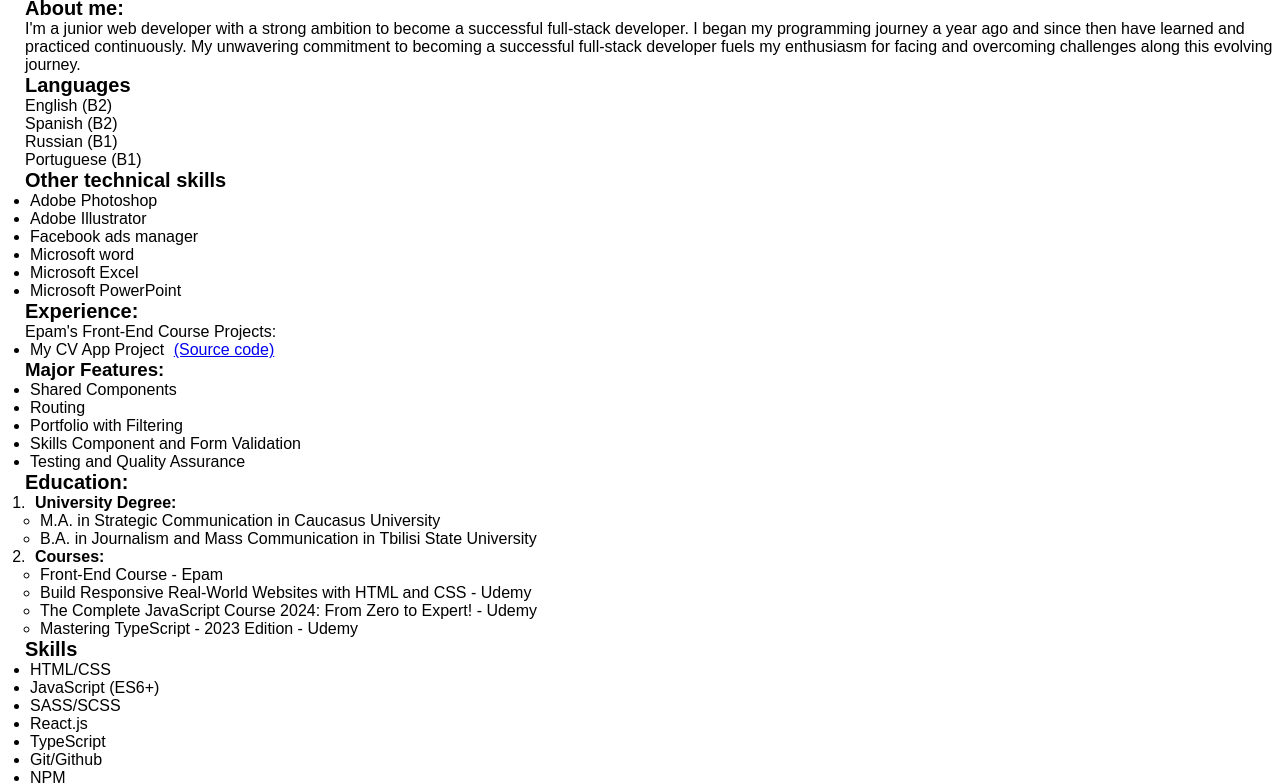
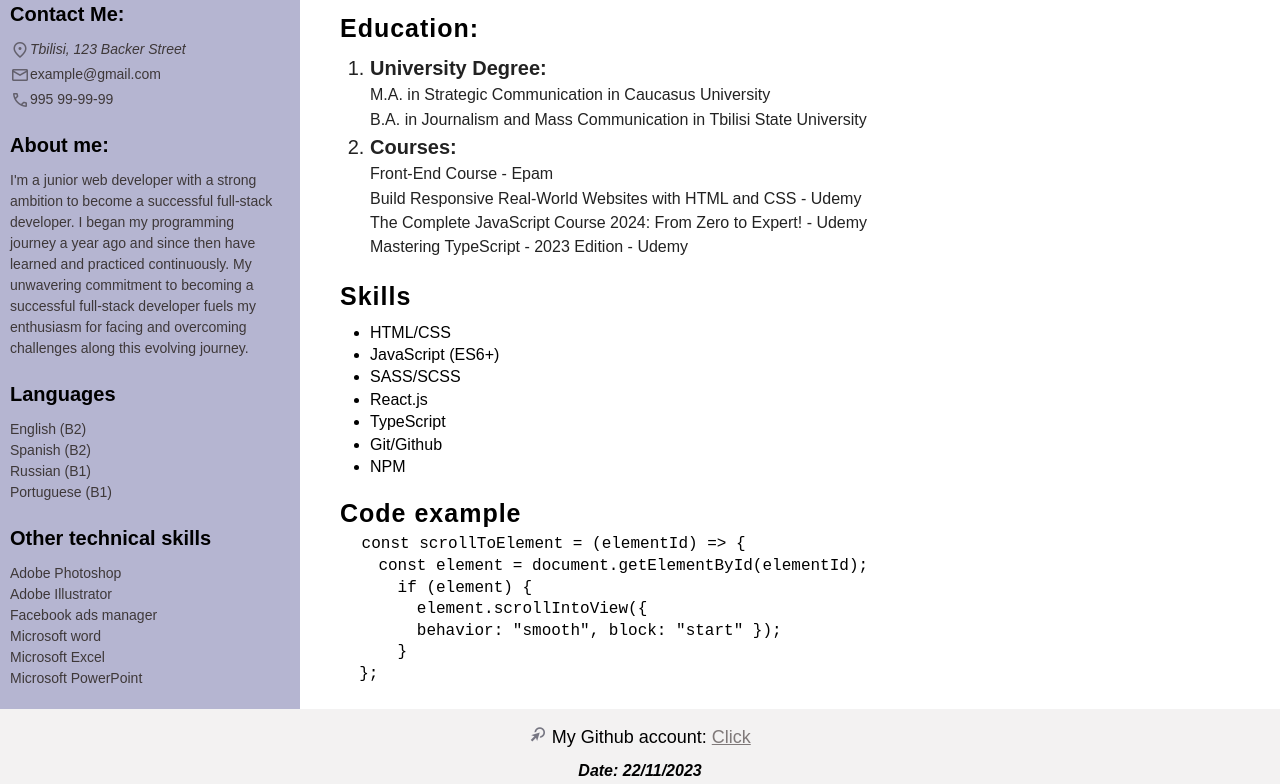
Before and after one commit to guranda26/rsschool-cv, a plain HTML site: page index.html in a window 1280 px wide. Shown: the part 326-1110 px from the top of the page. Drawn offline with nearby package versions, Linux system fonts and the light colour scheme.

Commit message:
feat: add styles for my cv page

```diff
--- a/index.html
+++ b/index.html
@@ -4,6 +4,10 @@
     <meta charset="UTF-8" />
     <meta name="viewport" content="width=device-width, initial-scale=1.0" />
     <link rel="stylesheet" href="style.css" />
+    <link
+      rel="stylesheet"
+      href="https://fonts.googleapis.com/css2?family=Material+Symbols+Outlined:opsz,wght,FILL,GRAD@20..48,100..700,0..1,-50..200"
+    />
     <title>My CV page</title>
   </head>
   <body>
@@ -19,10 +23,21 @@
 
           <section class="contact-info">
             <h2>Contact Me:</h2>
-            <address><p>Tbilisi, 123 Backer Street</p></address>
+            <address>
+              <p>
+                <span class="material-symbols-outlined icon">location_on</span
+                >Tbilisi, 123 Backer Street
+              </p>
+            </address>
             <ul>
-              <li><a href="mailto:example@gmail.com">example@gmail.com</a></li>
-              <li><a href="tel:995999-999">995 99-99-99</a></li>
+              <li>
+                <span class="material-symbols-outlined icon">mail</span
+                ><a href="mailto:example@gmail.com">example@gmail.com</a>
+              </li>
+              <li>
+                <span class="material-symbols-outlined icon"> call </span
+                ><a href="tel:995999-999">995 99-99-99</a>
+              </li>
             </ul>
           </section>
         </nav>
@@ -41,10 +56,12 @@
       </section>
       <section class="languages-section">
         <h2>Languages</h2>
-        <p>English (B2)</p>
-        <p>Spanish (B2)</p>
-        <p>Russian (B1)</p>
-        <p>Portuguese (B1)</p>
+        <ul>
+          <li>English (B2)</li>
+          <li>Spanish (B2)</li>
+          <li>Russian (B1)</li>
+          <li>Portuguese (B1)</li>
+        </ul>
       </section>
       <section class="program-skills">
         <h2>Other technical skills</h2>
@@ -61,11 +78,11 @@
     <main>
       <section class="experience-section">
         <h2>Experience:</h2>
-        <p>Epam's Front-End Course Projects:</p>
-        <ul>
+        <p class="project-info">Epam's Front-End Course Project:</p>
+        <ul class="my-cv">
           <li>
-            My CV App Project
-            <a href="https://gitlab.com/guralemo/cv-app">(Source code)</a>
+            My CV App
+            <a href="https://gitlab.com/guralemo/cv-app">(view source code)</a>
           </li>
         </ul>
         <h3>Major Features:</h3>
@@ -120,18 +137,24 @@
           <li>NPM</li>
         </ul>
       </section>
+      <article class="code-example">
+        <h2>Code example</h2>
+        <pre>
+  <code class="javascript-code">const scrollToElement = (elementId) => {
+    const element = document.getElementById(elementId);
+      if (element) {
+        element.scrollIntoView({
+        behavior: "smooth", block: "start" });
+      }
+  };</code>
+        </pre>
+      </article>
     </main>
 
-    <article class="code-example">
-      <h2>Code example</h2>
-      <code
-        >const scrollToElement = (elementId) => { const element =
-        document.getElementById(elementId); if (element) {
-        element.scrollIntoView({ behavior: "smooth", block: "start", }); } };
-      </code>
-    </article>
     <footer>
-      <a href="https://github.com/guranda26">my Github account</a>
+      <span class="material-symbols-outlined click"> right_click </span>
+      <span class="github-link">My Github account: </span
+      ><a class="github-link" href="https://github.com/guranda26">Click</a>
       <p>Date: <time datetime="2023-11-22">22/11/2023</time></p>
       <figure>
         <img src="./image/rsSchoolLogo.png" alt=" Rs School - course logo" />
--- a/style.css
+++ b/style.css
@@ -1,42 +1,233 @@
 * {
   box-sizing: border-box;
   margin: 0;
-  margin-left: 5px;
+
   padding: 0;
 }
 body {
   font-family: "cursive", "arial", sans-serif;
-  /* font-size: 18px; */
+}
+
+section {
+  margin-bottom: 10px;
+}
+main {
+  position: absolute;
+  top: 100px;
+  left: 320px;
+  line-height: 1.4;
+  margin-left: 20px;
+  font-size: 18px;
+}
+
+main h2 {
+  font-size: 25px;
+  letter-spacing: 1px;
+}
+
+main section {
+  margin-bottom: 20px;
+}
+
+aside {
+  background-color: rgba(52, 52, 128, 0.36);
+  width: 300px;
+  font-size: 14px;
+  line-height: 1.5;
+  padding: 25px 5px 10px 10px;
+}
+
+aside h2 {
+  margin-top: 20px;
+  margin-bottom: 10px;
+}
+
+aside p,
+aside li {
+  color: rgba(49, 42, 40, 0.903);
+  padding-right: 15px;
 }
 header img {
   width: 150px;
   height: 150px;
   object-fit: cover;
-  border: 5px solid rgb(120, 107, 107);
+  border: 5px solid rgba(230, 220, 220, 0.783);
   border-radius: 75px;
+  outline: 10px solid rgb(120, 107, 107, 0.6);
+  box-shadow: 1px 3px 4px;
 }
 
-footer img {
-  width: 100px;
+.my-cv {
+  display: inline-block;
+  list-style: none;
+  font-size: 18px;
+  font-style: italic;
+  padding-left: 5px;
+  font-weight: bold;
+  margin-bottom: 5px;
+  color: rgba(52, 51, 51, 0.9);
 }
 
+.my-cv a {
+  text-transform: capitalize;
+  color: rgb(127, 121, 121);
+  text-decoration: underline;
+  font-weight: normal;
+}
+
+.my-cv a:hover {
+  color: rgb(0, 0, 255);
+  font-weight: bold;
+  text-decoration: none;
+}
+
+.project-info,
+.my-cv {
+  display: inline-block;
+}
+
+.experience-section h3 {
+  font-size: 18px;
+  margin-left: 5px;
+  margin-top: 7px;
+  color: rgba(29, 29, 29, 0.976);
+}
+
+.experience-section h3 + ul {
+  font-size: 16px;
+  list-style: square;
+  margin-left: 30px;
+}
+.contact-info {
+  margin-left: 0;
+}
+.contact-info p,
+.contact-info li {
+  margin-left: 0;
+  margin-bottom: 4px;
+}
+
+.education-section ol {
+  font-size: 20px;
+  color: rgba(29, 29, 29, 0.976);
+}
+.education-section ol li {
+  margin-top: 2px;
+}
+.education-section ul {
+  list-style: none;
+  font-size: 16px;
+}
+
+.education-section ol,
+.skills-section ul {
+  margin-left: 30px;
+}
+.skills-section ul {
+  font-size: 16px;
+}
+pre {
+  height: auto;
+  margin-bottom: 0;
+}
+.javascript-code {
+  margin-left: 0;
+  font-size: 16px;
+}
+.code-example h2 {
+  margin-bottom: 5px;
+}
+.code-example {
+  line-height: 1.2;
+}
 h1 {
   text-align: center;
   margin-top: 20px;
-  /* position: relative;
-  top: 40px; */
-  /* color: aquamarine; */
+  margin-bottom: 30px;
 }
 
 h2 {
   font-family: sans-serif;
   font-size: 20px;
   font-weight: 600;
+  margin-bottom: 8px;
 }
 
 .author-name {
   font-size: 18px;
   font-weight: 500;
-  margin: 7px 0;
-  /* text-align: center; */
+  margin: 10px 0 20px;
 }
+
+a {
+  text-decoration: none;
+}
+
+aside li {
+  list-style: none;
+}
+
+.contact-info a,
+.contact-info p {
+  color: rgba(49, 42, 40, 0.903);
+}
+
+.contact-info a:hover {
+  color: #0000ff;
+  font-weight: bold;
+}
+
+.material-symbols-outlined {
+  margin: 0;
+  vertical-align: bottom;
+  font-size: 20px;
+}
+
+span.icon {
+  font-size: 20px;
+  color: rgba(35, 31, 30, 0.562);
+}
+
+footer {
+  background-color: rgba(110, 102, 99, 0.083);
+  padding: 10px 5px 10px;
+  text-align: center;
+  line-height: 2;
+}
+
+footer .click {
+  font-size: 21px;
+  vertical-align: baseline;
+  margin-right: -3px;
+  color: rgb(118, 118, 130);
+}
+
+.github-link {
+  font-size: 18px;
+}
+
+footer a {
+  color: rgb(127, 121, 121);
+  text-decoration: underline;
+}
+
+footer a:hover {
+  font-weight: bold;
+  color: rgb(0, 0, 255);
+  text-decoration: none;
+}
+footer img {
+  width: 70px;
+}
+
+figure {
+  line-height: 1;
+  font-size: 14px;
+  font-style: italic;
+}
+
+footer p {
+  font-style: oblique;
+  font-weight: bold;
+  margin-bottom: 5px;
+}
```
